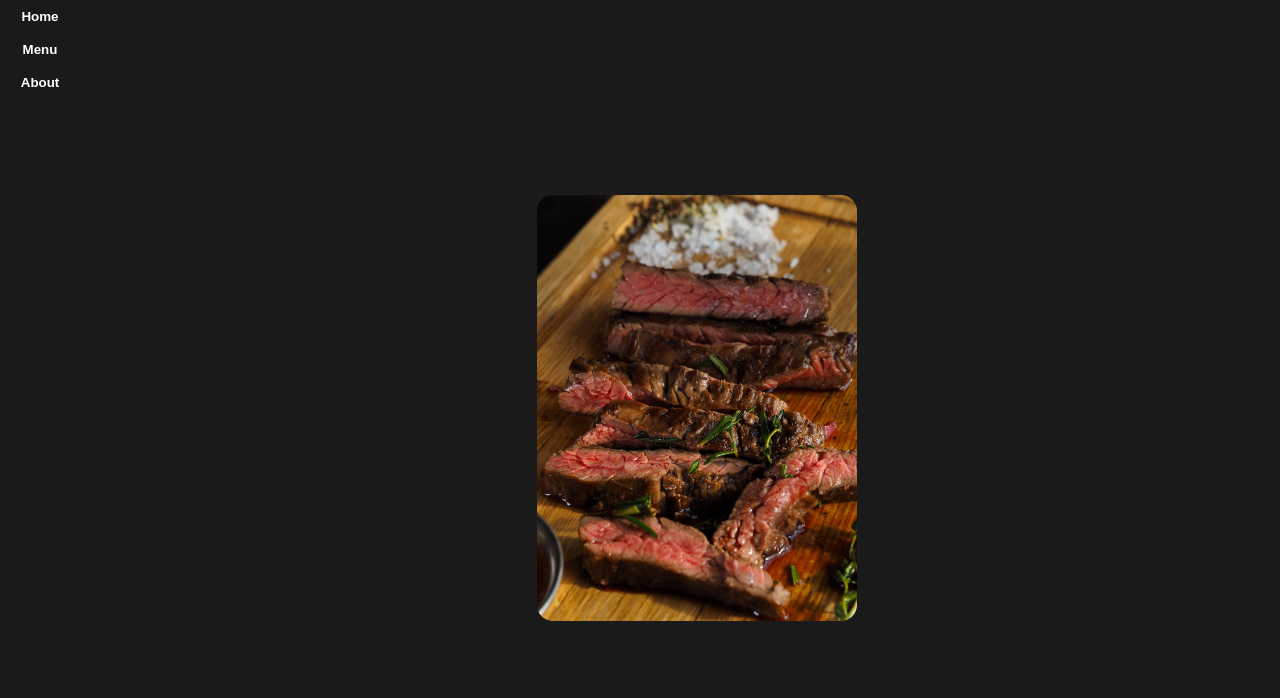
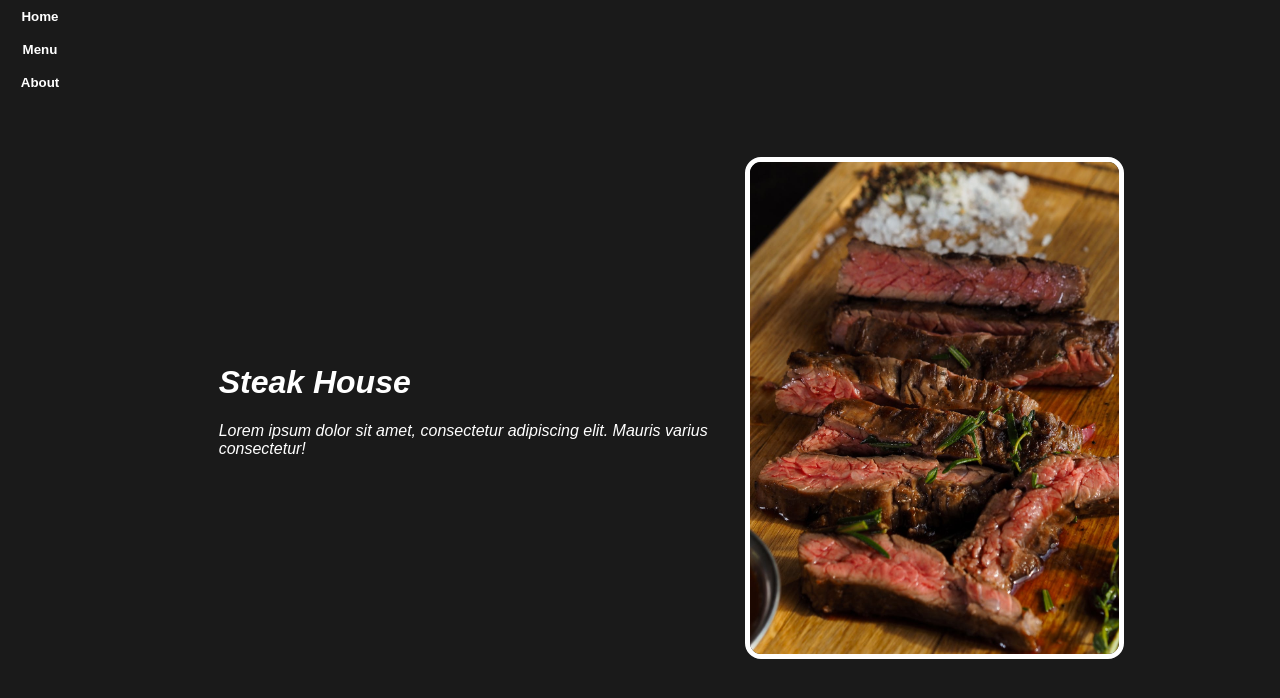
Before and after one commit to AggelosAlmouti/odin-restaurant-webpack, a website built with webpack: page src/index.html in a window 1280 px wide. Built offline with nearby package versions, Linux system fonts and the light colour scheme; a web font is replaced by a local one.

Commit message:
Finish homepage styling

```diff
--- a/src/index.html
+++ b/src/index.html
@@ -15,7 +15,12 @@
             <button class="about">About</button>
         </nav>
     </header>
-    <div class="content"></div>
+    <div class="content">
+        <div class="title">
+            <h1>Steak House</h1>
+            <p>Lorem ipsum dolor sit amet, consectetur adipiscing elit. Mauris varius consectetur!</p>
+        </div>
+    </div>
 </body>
 
 </html>
--- a/src/style.css
+++ b/src/style.css
@@ -1,4 +1,4 @@
-@import url('https://fonts.googleapis.com/css?family=Roboto+Mono&display=swap');
+@import url('https://fonts.googleapis.com/css2?family=Baskervville:ital@0;1&display=swap');
 
 body {
     font-family: Roboto Mono, sans-serif;
@@ -6,7 +6,7 @@ body {
     color: white;
     min-height: 100vh;
     display: grid;
-    grid-template-columns: 1fr 10fr;
+    grid-template-columns: 1fr 5fr;
 }
 
 nav {
@@ -22,20 +22,30 @@ button {
     background-color: #1a1a1a;
     color: white;
     font-weight: bold;
+    transition: transform 0.3s;
 }
 
 button:hover {
-
-}
-
-.main_image {
-    height: auto;
-    width: 20rem;
-    border-radius: 1rem;
+    cursor: pointer;
+    transform: translateY(-3px);
 }
 
 .content {
     display: flex;
     justify-content: center;
     align-items: center;
+    display: grid;
+    grid-template-columns: 1fr 1fr;
+    font-style: italic;
 }
+
+.title {
+    grid-row: 1/2;
+}
+
+.main_image {
+    height: auto;
+    max-width: 70%;
+    border-radius: 1rem;
+    border: 5px solid white;
+}
--- a/webpack.config.js
+++ b/webpack.config.js
@@ -32,6 +32,10 @@ module.exports = {
                 test: /\.(png|svg|jpg|jpeg|gif)$/i,
                 type: 'asset/resource',
             },
+            {
+                test: /\.(woff|woff2|eot|ttf|otf)$/i,
+                type: 'asset/resource',
+            },
         ],
     },
 };
```
Also changed, not shown: dist/index.bundle.js, dist/index.html.
